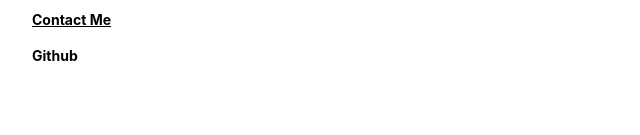
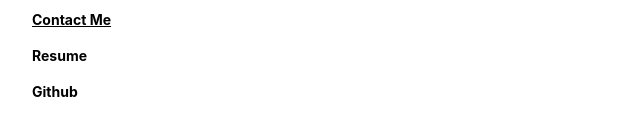
Before and after one commit to otonnesen/portfolio, a plain HTML site: page static/contact.html in a window 1280 px wide. Shown: the part 243-378 px from the top of the page, 128-768 px from the left. Drawn offline with Linux system fonts and the light colour scheme.

Commit message:
Added resume.

```diff
--- a/static/contact.html
+++ b/static/contact.html
@@ -26,6 +26,9 @@
             <a href='/contact.html'>Contact Me</a>
           </li>
           <li>
+            <a href='/resume.pdf'>Resume</a>
+          </li>
+          <li>
             <a href='https://github.com/otonnesen'>Github</a>
           </li>
         </ul>
```
Also changed, not shown: static/index.html (+3 -0 lines), static/projects.html (+3 -0 lines), static/projects/compiler.html (+3 -0 lines), static/projects/filesystem.html (+3 -0 lines), static/projects/neuralnet.html (+3 -0 lines), 1 other file.
